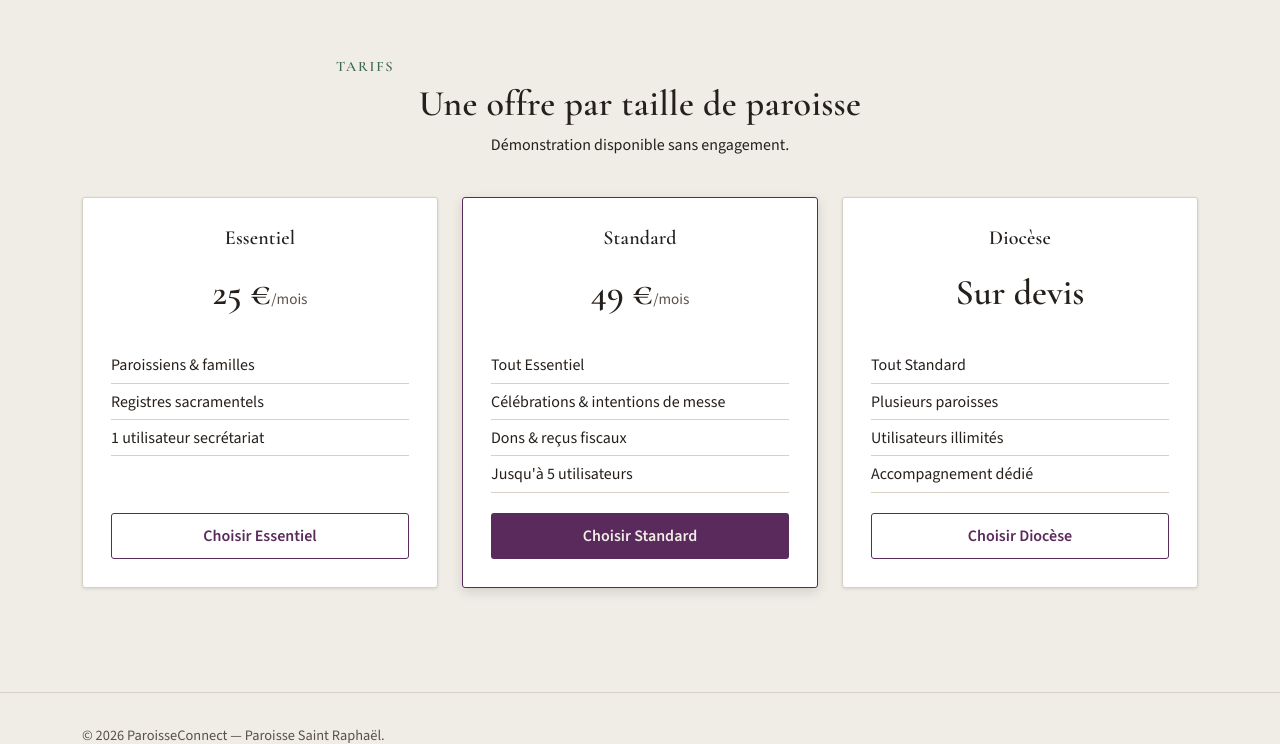
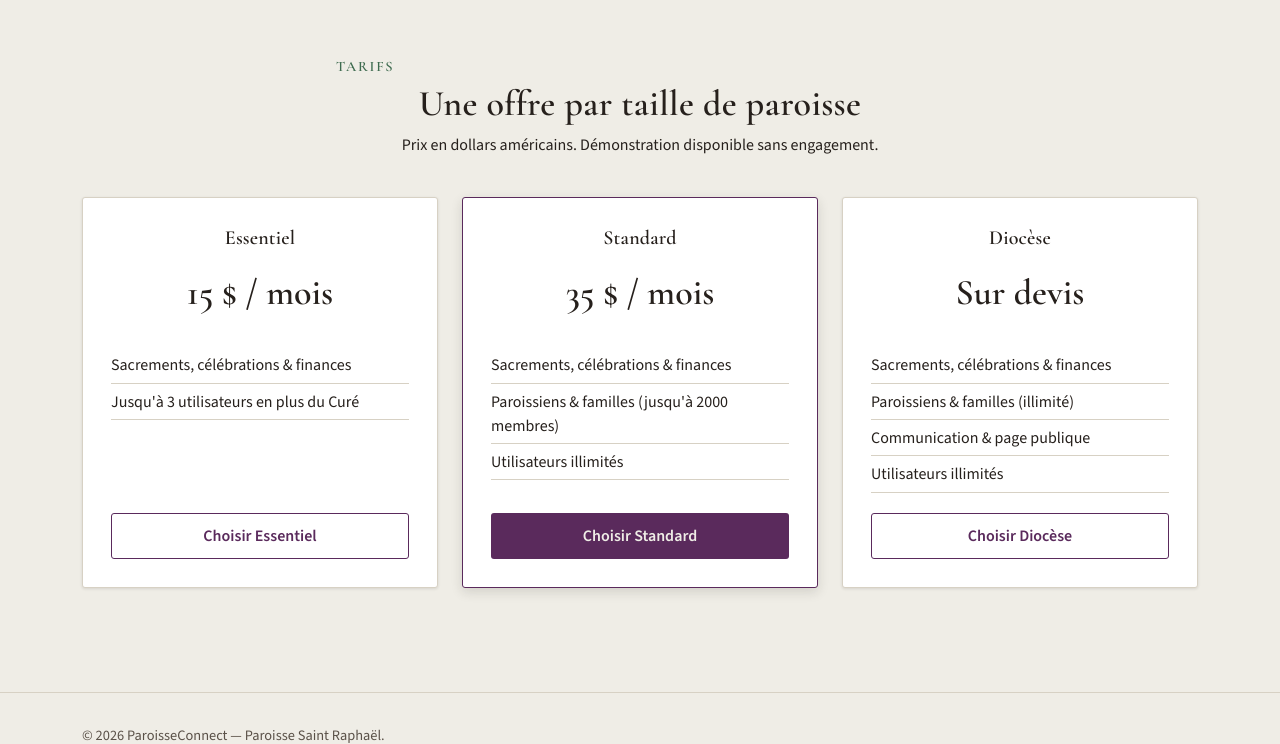
Before and after one commit to JosephMotundu/saas, a Django app: page /tarifs/ in a window 1280 px wide. Shown: the part 59-803 px from the top of the page. Run offline with Django 5.2, Linux system fonts and the light colour scheme; a user stored in the database is signed in; tables that the repository leaves empty hold one stand-in row (values such as "Sample post").

Commit message:
Vraies limites par offre : modules, plafonds, prix en dollars
Les tarifs n'étaient que du texte marketing jusqu'ici. Chaque offre a
maintenant des règles réellement appliquées, pas juste affichées.

- Abonnement.LIMITES (apps/comptes/models.py) : source unique pour la
  page tarifs ET pour le contrôle d'accès des vues — prix en dollars,
  modules inclus, plafonds.
  - Essentiel (15 $/mois) : Sacrements/Célébrations/Finances, pas
    Paroissiens ni Communication, max 3 utilisateurs en plus du Curé.
  - Standard (35 $/mois) : + Paroissiens (max 2000 membres), utilisateurs
    illimités, Communication toujours exclue.
  - Diocèse (sur devis) : tout illimité + Communication (et donc la page
    publique des communiqués, qui en dépend directement).
- ModuleAutoriseMixin (apps/comptes/mixins.py) : bloque réellement une vue
  si son module n'est pas inclus (redirection + message clair), appliqué
  aux vues paroissiens et communication. Fail-open si la paroisse n'a pas
  encore d'Abonnement (fixture de test, compte créé hors du flux normal)
  — la restriction est une règle de facturation, pas une isolation de
  sécurité, elle ne doit jamais bloquer un usage interne de confiance
  faute de configuration.
- La page publique des communiqués d'une paroisse dont l'offre n'inclut
  plus « communication » renvoie 404 elle aussi — cohérent avec
  « communication → page publique ».
- Limites chiffrées vérifiées à la création, pas seulement affichées :
  InvitationCreateView (utilisateurs) et ParoissienCreateView
  (paroissiens) refusent au-delà du plafond. Testé en créant réellement
  2000 paroissiens via bulk_create puis en confirmant que le 2001ᵉ est
  refusé.
- navigation_par_role : les liens de module tiennent compte du rôle ET de
  l'offre (un Curé ne voit pas un module que son offre n'inclut pas).
- Page Abonnement (comptes) et page Tarifs (core) tirent leurs chiffres du
  même Abonnement.LIMITES, pour ne jamais diverger.
- Vérifié en conditions réelles avant les tests : offre standard du seed
  bloque bien /communication/ (redirection 302, message d'erreur) tout en
  autorisant /paroissiens/.
- 10 nouveaux tests (145 au total).

```diff
--- a/apps/comptes/context_processors.py
+++ b/apps/comptes/context_processors.py
@@ -1,10 +1,14 @@
 def navigation_par_role(request):
     """Expose des indicateurs de visibilité de la navigation applicative
-    selon les groupes (rôles) de l'utilisateur connecté.
+    selon les groupes (rôles) de l'utilisateur connecté ET selon les
+    modules inclus dans l'offre de la paroisse (§7 du brief pour les
+    rôles ; tarifs pour les modules — un Curé ne voit pas un module que
+    son offre n'inclut pas, le rôle ne suffit pas).
 
-    Le Curé (ou le superadmin) voit toutes les sections. Le Lecteur a un
-    accès en consultation à tout. Les autres rôles ne voient que les
-    sections qui correspondent à leurs responsabilités (§7 du brief).
+    Le Curé (ou le superadmin) voit toutes les sections que son offre
+    autorise. Le Lecteur a un accès en consultation à tout ce que son
+    offre autorise. Les autres rôles ne voient que les sections qui
+    correspondent à leurs responsabilités.
     """
     utilisateur = getattr(request, "user", None)
     if utilisateur is None or not utilisateur.is_authenticated:
@@ -14,11 +18,20 @@ def navigation_par_role(request):
     est_cure = utilisateur.is_superuser or "Curé" in groupes
     est_lecteur = "Lecteur" in groupes
 
+    paroisse = getattr(request, "paroisse", None)
+    abonnement = getattr(paroisse, "abonnement", None) if paroisse is not None else None
+
+    def module_autorise(nom_module):
+        return abonnement is None or abonnement.module_autorise(nom_module)
+
+    role_paroissiens = est_cure or est_lecteur or "Secrétaire" in groupes
+    role_communication = est_cure or est_lecteur or "Secrétaire" in groupes
+
     return {
-        "nav_paroissiens": est_cure or est_lecteur or "Secrétaire" in groupes,
+        "nav_paroissiens": role_paroissiens and module_autorise("paroissiens"),
         "nav_sacrements": est_cure or est_lecteur or "Secrétaire" in groupes,
         "nav_celebrations": est_cure or est_lecteur or "Secrétaire" in groupes,
         "nav_finances": est_cure or est_lecteur or "Trésorier" in groupes,
-        "nav_communication": est_cure or est_lecteur or "Secrétaire" in groupes,
+        "nav_communication": role_communication and module_autorise("communication"),
         "est_cure": est_cure,
     }
--- a/apps/comptes/models.py
+++ b/apps/comptes/models.py
@@ -83,6 +83,33 @@ class Abonnement(models.Model):
         ("annule", "Annulé"),
     ]
 
+    # Ce que chaque offre inclut réellement — source unique utilisée à la
+    # fois par la page tarifs (affichage) et par les vues (contrôle
+    # d'accès réel, pas seulement du texte marketing). `max_*=None`
+    # signifie « illimité ».
+    LIMITES = {
+        "essentiel": {
+            "prix_affiche": "15 $ / mois",
+            "max_utilisateurs_supplementaires": 3,
+            "max_paroissiens": None,
+            "modules": frozenset({"sacrements", "celebrations", "finances"}),
+        },
+        "standard": {
+            "prix_affiche": "35 $ / mois",
+            "max_utilisateurs_supplementaires": None,
+            "max_paroissiens": 2000,
+            "modules": frozenset({"sacrements", "celebrations", "finances", "paroissiens"}),
+        },
+        "diocese": {
+            "prix_affiche": "Sur devis",
+            "max_utilisateurs_supplementaires": None,
+            "max_paroissiens": None,
+            "modules": frozenset(
+                {"sacrements", "celebrations", "finances", "paroissiens", "communication"}
+            ),
+        },
+    }
+
     paroisse = models.OneToOneField(
         Paroisse, verbose_name="paroisse", related_name="abonnement", on_delete=models.CASCADE
     )
@@ -110,6 +137,21 @@ class Abonnement(models.Model):
         self.date_annulation = None
         self.save(update_fields=["statut", "date_annulation"])
 
+    def limites(self):
+        return self.LIMITES[self.offre]
+
+    def module_autorise(self, nom_module):
+        return nom_module in self.limites()["modules"]
+
+    def max_utilisateurs_supplementaires(self):
+        return self.limites()["max_utilisateurs_supplementaires"]
+
+    def max_paroissiens(self):
+        return self.limites()["max_paroissiens"]
+
+    def prix_affiche(self):
+        return self.limites()["prix_affiche"]
+
 
 class Utilisateur(AbstractUser):
     """Utilisateur applicatif. Rattaché à une paroisse, sauf le superadmin
--- a/apps/comptes/templates/comptes/connexion.html
+++ b/apps/comptes/templates/comptes/connexion.html
@@ -5,7 +5,6 @@
 {% block content %}
 <div class="ecran-auth">
   <div class="carte-auth">
-    <p class="suscription">Paroisse Saint Raphaël</p>
     <h1>ParoisseConnect</h1>
     <p class="sous-titre">Registre paroissial numérique</p>
 
--- a/apps/core/templates/core/tarifs.html
+++ b/apps/core/templates/core/tarifs.html
@@ -8,48 +8,42 @@
     <div class="section__entete">
       <p class="suscription">Tarifs</p>
       <h1>Une offre par taille de paroisse</h1>
-      <p>Démonstration disponible sans engagement.</p>
+      <p>Prix en dollars américains. Démonstration disponible sans engagement.</p>
     </div>
 
     <div class="row g-4 justify-content-center">
+      {% for valeur, libelle, limites in offres %}
       <div class="col-12 col-md-4">
-        <div class="carte carte-tarif">
-          <h3>Essentiel</h3>
-          <p class="carte-tarif__prix">25 €<span class="carte-tarif__periode">/mois</span></p>
+        <div class="carte carte-tarif{% if valeur == 'standard' %} carte-tarif--mise-en-avant{% endif %}">
+          <h3>{{ libelle }}</h3>
+          <p class="carte-tarif__prix">
+            {{ limites.prix_affiche }}
+          </p>
           <ul>
-            <li>Paroissiens &amp; familles</li>
-            <li>Registres sacramentels</li>
-            <li>1 utilisateur secrétariat</li>
+            <li>Sacrements, célébrations &amp; finances</li>
+            {% if "paroissiens" in limites.modules %}
+              {% if limites.max_paroissiens %}
+                <li>Paroissiens &amp; familles (jusqu'à {{ limites.max_paroissiens }} membres)</li>
+              {% else %}
+                <li>Paroissiens &amp; familles (illimité)</li>
+              {% endif %}
+            {% endif %}
+            {% if "communication" in limites.modules %}
+              <li>Communication &amp; page publique</li>
+            {% endif %}
+            {% if limites.max_utilisateurs_supplementaires %}
+              <li>Jusqu'à {{ limites.max_utilisateurs_supplementaires }} utilisateurs en plus du Curé</li>
+            {% else %}
+              <li>Utilisateurs illimités</li>
+            {% endif %}
           </ul>
-          <a class="bouton-secondaire" href="{% url 'core:souscription' %}?offre=essentiel">Choisir Essentiel</a>
+          <a class="{% if valeur == 'standard' %}bouton-principal{% else %}bouton-secondaire{% endif %}"
+             href="{% url 'core:souscription' %}?offre={{ valeur }}">
+            Choisir {{ libelle }}
+          </a>
         </div>
       </div>
-      <div class="col-12 col-md-4">
-        <div class="carte carte-tarif carte-tarif--mise-en-avant">
-          <h3>Standard</h3>
-          <p class="carte-tarif__prix">49 €<span class="carte-tarif__periode">/mois</span></p>
-          <ul>
-            <li>Tout Essentiel</li>
-            <li>Célébrations &amp; intentions de messe</li>
-            <li>Dons &amp; reçus fiscaux</li>
-            <li>Jusqu'à 5 utilisateurs</li>
-          </ul>
-          <a class="bouton-principal" href="{% url 'core:souscription' %}?offre=standard">Choisir Standard</a>
-        </div>
-      </div>
-      <div class="col-12 col-md-4">
-        <div class="carte carte-tarif">
-          <h3>Diocèse</h3>
-          <p class="carte-tarif__prix">Sur devis</p>
-          <ul>
-            <li>Tout Standard</li>
-            <li>Plusieurs paroisses</li>
-            <li>Utilisateurs illimités</li>
-            <li>Accompagnement dédié</li>
-          </ul>
-          <a class="bouton-secondaire" href="{% url 'core:souscription' %}?offre=diocese">Choisir Diocèse</a>
-        </div>
-      </div>
+      {% endfor %}
     </div>
   </div>
 </section>
--- a/apps/core/views.py
+++ b/apps/core/views.py
@@ -30,6 +30,13 @@ class FonctionnalitesView(TemplateView):
 
 class TarifsView(TemplateView):
     template_name = "core/tarifs.html"
+
+    def get_context_data(self, **kwargs):
+        context = super().get_context_data(**kwargs)
+        context["offres"] = [
+            (valeur, libelle, Abonnement.LIMITES[valeur]) for valeur, libelle in OFFRES
+        ]
+        return context
 
 
 class InscriptionView(FormView):
```
Also changed, not shown: apps/communication/views.py (+25 -7 lines), apps/comptes/mixins.py (+25 -0 lines), apps/comptes/templates/comptes/abonnement.html (+42 -1 lines), apps/comptes/tests/test_limites_offres.py (added, +179 -0 lines), apps/comptes/views.py (+23 -1 lines), apps/paroissiens/views.py (+44 -11 lines), README.md.
